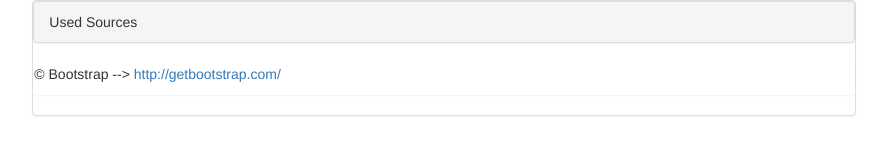
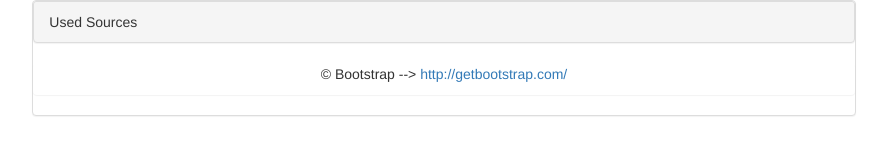
Before and after one commit to FlareNetwork/flarenetwork.github.io, a plain HTML site: page index.html in a window 1280 px wide. Shown: the whole page, without its empty margins (196-1083 px from the left). Drawn offline with Linux system fonts and the light colour scheme.

Commit message:
Add files via upload

```diff
--- a/index.html
+++ b/index.html
@@ -10,9 +10,9 @@
 <div class="col-12 col-md-8">
 <div class="panel panel-default">
 <div class="panel panel-heading">Used Sources</div>
-<div class="panel panel-content">
+<div class="panel panel-content"><center>
 <p>&copy; Bootstrap --> <a href="http://getbootstrap.com/?utm_source=flarenetwork">http://getbootstrap.com/</a></p>
-</div>
+</center></div>
 </div>
 </div>
 <div class="col-3 col-md-2"></div>
```
